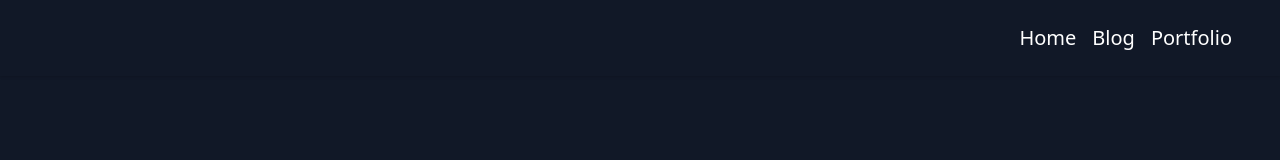
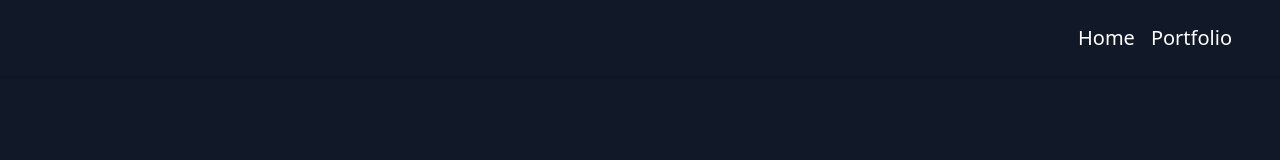
Before and after one commit to mattjoll/matt-joll-website-next, a Next.js app: page / in a window 1280 px wide. Shown: the top 160 px of the page. Built offline with nearby package versions, Linux system fonts and the light colour scheme.

Commit message:
chore: Temporarily remove blog from the nav

```diff
--- a/components/NavBar.tsx
+++ b/components/NavBar.tsx
@@ -1,5 +1,4 @@
 import { FunctionComponent } from 'react';
-import Image from 'next/image';
 import NavButton from './NavButton';
 
 const NavBar: FunctionComponent = () => {
@@ -7,7 +6,7 @@ const NavBar: FunctionComponent = () => {
     <nav className="bg-gray-900 flex items-center justify-end px-10 py-4 shadow text-xl">
       <div className="flex items-center">
         <NavButton href="/" label="Home" />
-        <NavButton href="/blog" label="Blog" />
+        {/* <NavButton href="/blog" label="Blog" /> */}
         <NavButton href="/portfolio" label="Portfolio" />
       </div>
     </nav>
```
